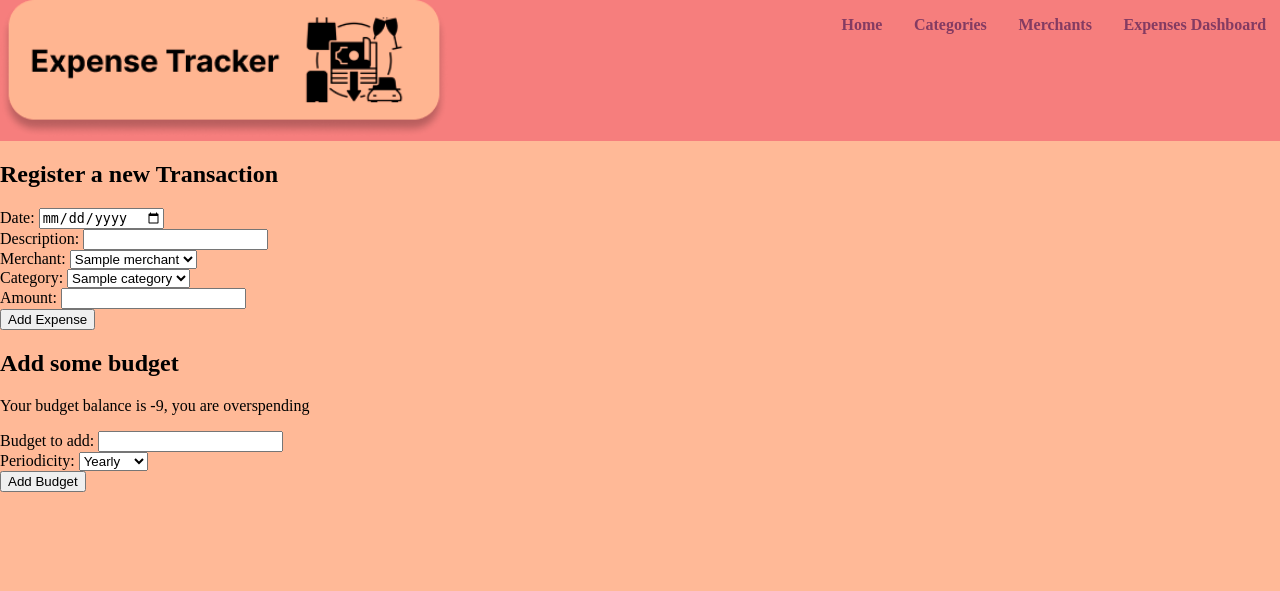
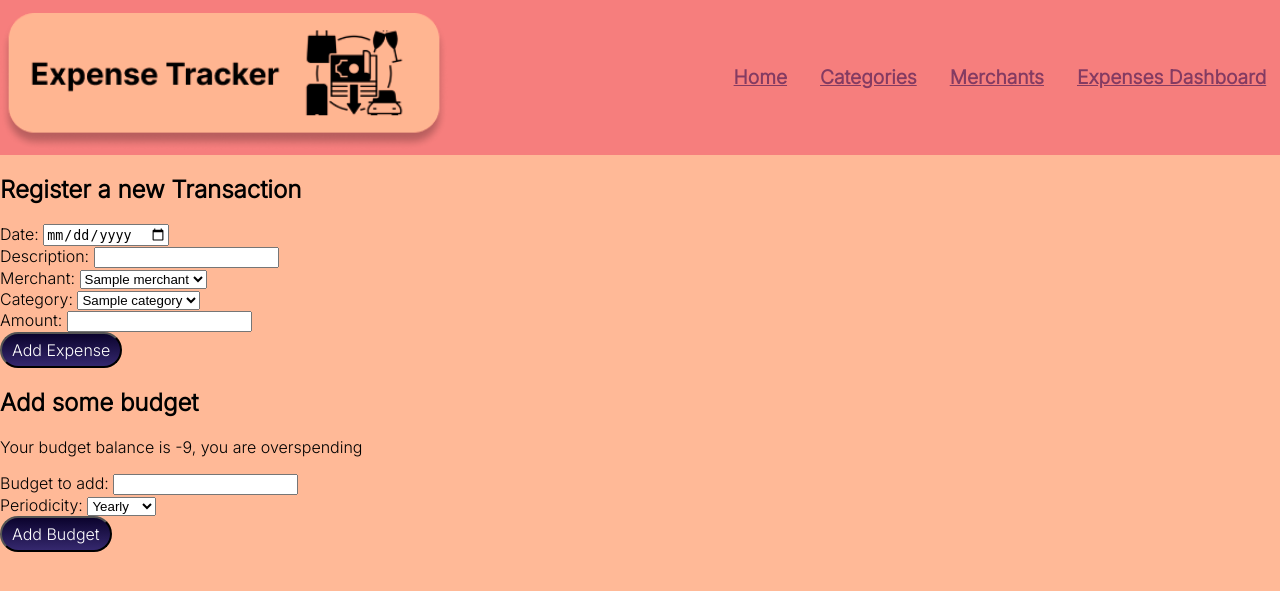
Before and after one commit to sandramolina/pythonic_expense_tracker, a Flask app: page / in a window 1280 px wide. Shown: the top 591 px of the page. Run offline with Flask 2, Linux system fonts and the light colour scheme; a database or web service that is not in the repository returns one stand-in record (values such as "Sample title"); some libraries are stand-ins or nearby versions.

Commit message:
adds button decorations

```diff
--- a/static/main.css
+++ b/static/main.css
@@ -1,6 +1,7 @@
 body {
     margin: 0%;
     background-color: #ffb997;
+    font-family: 'Inter', sans-serif;
 }
 
 .skip-to-content-link {
@@ -22,6 +23,8 @@ body {
     display: flex;
     justify-content: space-between;
     background-color: #F67E7D;
+    align-items: center;
+    font-size: larger;
 }
 
 .nav-links {
@@ -37,6 +40,7 @@ body {
 
 .logo {
     width: 35vw;
+    padding-top: 1vw;
 }
 
 
@@ -75,7 +79,6 @@ body {
 
 a {
 outline: none;
-text-decoration: none;
 padding: 2px 1px 0;
 }
 
@@ -102,3 +105,30 @@ a:active {
 background: #843B62;
 color: #ffb997;
 }
+
+.btn {
+    background: #0b032d;
+    background-image: -webkit-linear-gradient(top, #0b032d, #35286e);
+    background-image: -moz-linear-gradient(top, #0b032d, #35286e);
+    background-image: -ms-linear-gradient(top, #0b032d, #35286e);
+    background-image: -o-linear-gradient(top, #0b032d, #35286e);
+    background-image: linear-gradient(to bottom, #0b032d, #35286e);
+    -webkit-border-radius: 28;
+    -moz-border-radius: 28;
+    border-radius: 28px;
+    font-family: 'Inter', sans-serif;
+    color: #ffffff;
+    font-size: 16px;
+    padding: 6px 10px 6px 10px;
+    text-decoration: none;
+}
+
+.btn:hover {
+    background: #f67d7d;
+    background-image: -webkit-linear-gradient(top, #f67d7d, #ffba97);
+    background-image: -moz-linear-gradient(top, #f67d7d, #ffba97);
+    background-image: -ms-linear-gradient(top, #f67d7d, #ffba97);
+    background-image: -o-linear-gradient(top, #f67d7d, #ffba97);
+    background-image: linear-gradient(to bottom, #f67d7d, #ffba97);
+    text-decoration: none;
+  }
--- a/templates/base.html
+++ b/templates/base.html
@@ -5,6 +5,9 @@
     <meta http-equiv="X-UA-Compatible" content="IE=edge">
     <meta name="viewport" content="width=device-width, initial-scale=1.0">
     <link rel="stylesheet" href="{{ url_for('static', filename='main.css') }}">
+    <link rel="preconnect" href="https://fonts.googleapis.com">
+    <link rel="preconnect" href="https://fonts.gstatic.com" crossorigin>
+    <link href="https://fonts.googleapis.com/css2?family=Inter:wght@300&display=swap" rel="stylesheet">
     <link rel="icon" type="image/x-icon" href="../static/favicon.ico">
     <title>Pythonic Expense Tracker</title>
 </head>
--- a/templates/index.html
+++ b/templates/index.html
@@ -37,7 +37,7 @@
         <input type="number" id="amount" name="amount" min=0>
     </div>
 
-    <input type="submit" value="Add Expense">
+    <input type="submit" value="Add Expense" class="btn">
 </form>
 
 <h2>Add some budget</h2>
@@ -56,7 +56,7 @@
             <option value="weekly">Weekly</option>
         </select>
     </div>
-    <input type="submit" value="Add Budget">
+    <input type="submit" value="Add Budget" class="btn">
 </form>
 
 {% endblock %}
```
